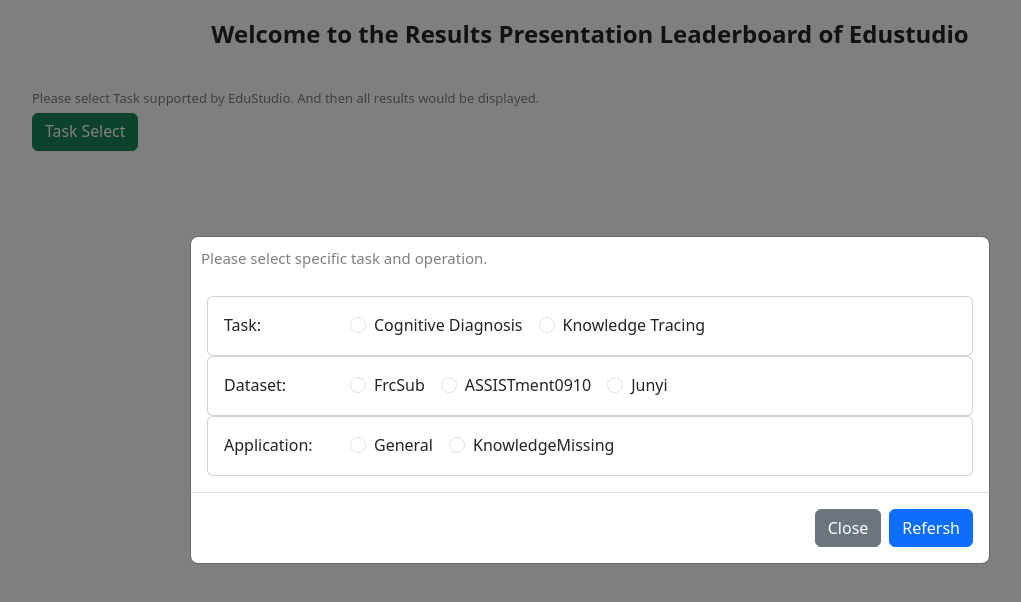
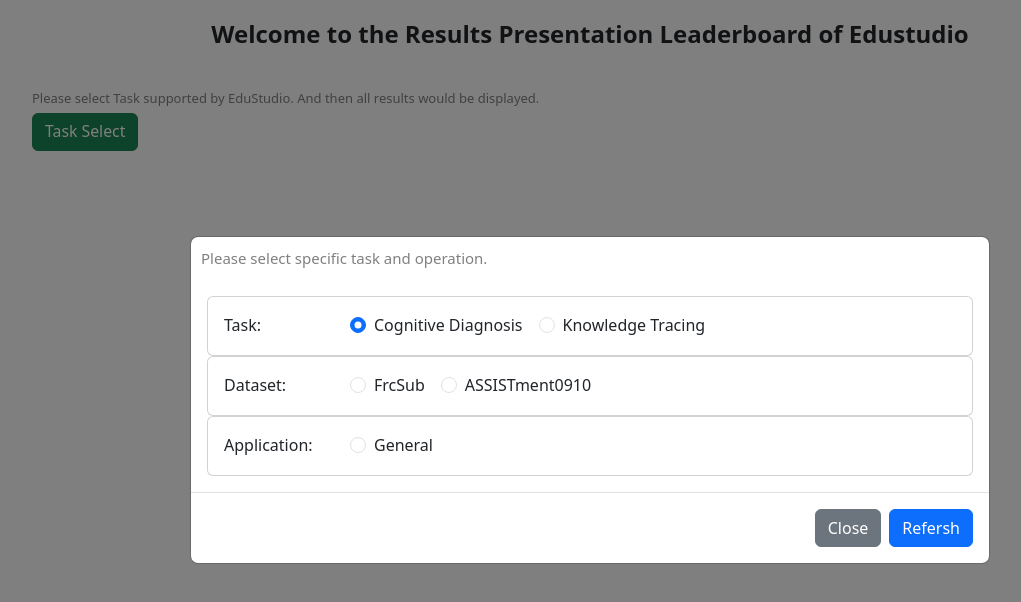
Before and after one commit to HFUT-LEC/EduStudio-Leaderboard, a Vue app: page / in a window 1280 px wide. Both pictures are taken after a click on the button "Task Select". Shown: the top 602 px of the page, without its empty margins (50-1071 px from the left). Built offline with nearby package versions, Linux system fonts and the light colour scheme.

Commit message:
adjust select content

```diff
--- a/src/components/LeaderBoardSelect.vue
+++ b/src/components/LeaderBoardSelect.vue
@@ -40,26 +40,23 @@
                 <div class="card-body">
                   <div class="row">
                     <div class="col-2">Dataset:</div>
-                    <div class="col-10">
-                      <div class="form-check form-check-inline">
-                        <input class="form-check-input" type="radio" name="datasetRadio" id="datasetRadio1" value="FrcSub"
+                    <div class="col-10" v-if="selectedTask == 'CognitiveDiagnosis'">
+                      <div class="form-check form-check-inline" v-for="datset in dataset_show.CognitiveDiagnosis"
+                        :key="datset">
+                        <input class="form-check-input" type="radio" name="datasetRadio" :id=datset :value=datset
                           v-model="selectedDataset" />
-                        <label class="form-check-label" for="datasetRadio1">
-                          FrcSub
+                        <label class="form-check-label" :for=datset>
+                          {{ datset }}
                         </label>
                       </div>
-                      <div class="form-check form-check-inline">
-                        <input class="form-check-input" type="radio" name="datasetRadio" id="datasetRadio2"
-                          value="ASSISTment0910" v-model="selectedDataset" />
-                        <label class="form-check-label" for="datasetRadio2">
-                          ASSISTment0910
-                        </label>
-                      </div>
-                      <div class="form-check form-check-inline">
-                        <input class="form-check-input" type="radio" name="datasetRadio" id="datasetRadio3" value="Junyi"
+                    </div>
+                    <div class="col-10" v-if="selectedTask == 'KnowledgeTracing'">
+                      <div class="form-check form-check-inline" v-for="datset in dataset_show.KnowledgeTracing"
+                        :key="datset">
+                        <input class="form-check-input" type="radio" name="datasetRadio" :id=datset :value=datset
                           v-model="selectedDataset" />
-                        <label class="form-check-label" for="datasetRadio3">
-                          Junyi
+                        <label class="form-check-label" :for=datset>
+                          {{ datset }}
                         </label>
                       </div>
                     </div>
@@ -70,19 +67,23 @@
                 <div class="card-body">
                   <div class="row">
                     <div class="col-2">Application:</div>
-                    <div class="col-10">
-                      <div class="form-check form-check-inline">
-                        <input class="form-check-input" type="radio" name="applyRadio" id="applyRadio1" value="General"
+                    <div class="col-10" v-if="selectedTask == 'CognitiveDiagnosis'">
+                      <div class="form-check form-check-inline" v-for="apply in application_show.CognitiveDiagnosis"
+                        :key="apply">
+                        <input class="form-check-input" type="radio" name="applyRadio" :id=apply :value=apply
                           v-model="selectedApplication" />
-                        <label class="form-check-label" for="applyRadio1">
-                          General
+                        <label class="form-check-label" :for=apply>
+                          {{ apply }}
                         </label>
                       </div>
-                      <div class="form-check form-check-inline">
-                        <input class="form-check-input" type="radio" name="applyRadio" id="applyRadio2"
-                          value="KnowledgeMissing" v-model="selectedApplication" />
-                        <label class="form-check-label" for="applyRadio1">
-                          KnowledgeMissing
+                    </div>
+                    <div class="col-10" v-if="selectedTask == 'KnowledgeTracing'">
+                      <div class="form-check form-check-inline" v-for="apply in application_show.KnowledgeTracing"
+                        :key="apply">
+                        <input class="form-check-input" type="radio" name="applyRadio" :id=apply :value=apply
+                          v-model="selectedApplication" />
+                        <label class="form-check-label" :for=apply>
+                          {{ apply }}
                         </label>
                       </div>
                     </div>
@@ -115,7 +116,7 @@
 </template>
 
 <script>
-import { ref } from "vue";
+import { reactive, ref } from "vue";
 
 export default {
   name: "LeaderBoardSelect",
@@ -126,18 +127,31 @@
     },
   },
   setup(props, context) {
-    let selectedTask = ref("");
+    let selectedTask = ref("CognitiveDiagnosis");
     let selectedDataset = ref("");
     let selectedApplication = ref("");
+    // 维护: 依据任务需求在此处进行数据集重选择
+    const dataset_show = reactive({
+      CognitiveDiagnosis: ['FrcSub', 'ASSISTment0910'],
+      KnowledgeTracing: ['ASSISTment0910']
+    })
+    // 维护: 依据任务需求在此处进行应用场景选择, 如General、KnowledgeMissing
+    const application_show = reactive({
+      CognitiveDiagnosis: ['General',],
+      KnowledgeTracing: ['General',]
+    })
 
     const refresh = () => {
       context.emit("refresh", selectedTask.value, selectedDataset.value, selectedApplication.value);
+      console.log(selectedTask.value);
     };
 
     return {
       selectedTask,
       selectedDataset,
       selectedApplication,
+      dataset_show,
+      application_show,
       refresh,
     };
   },
```
